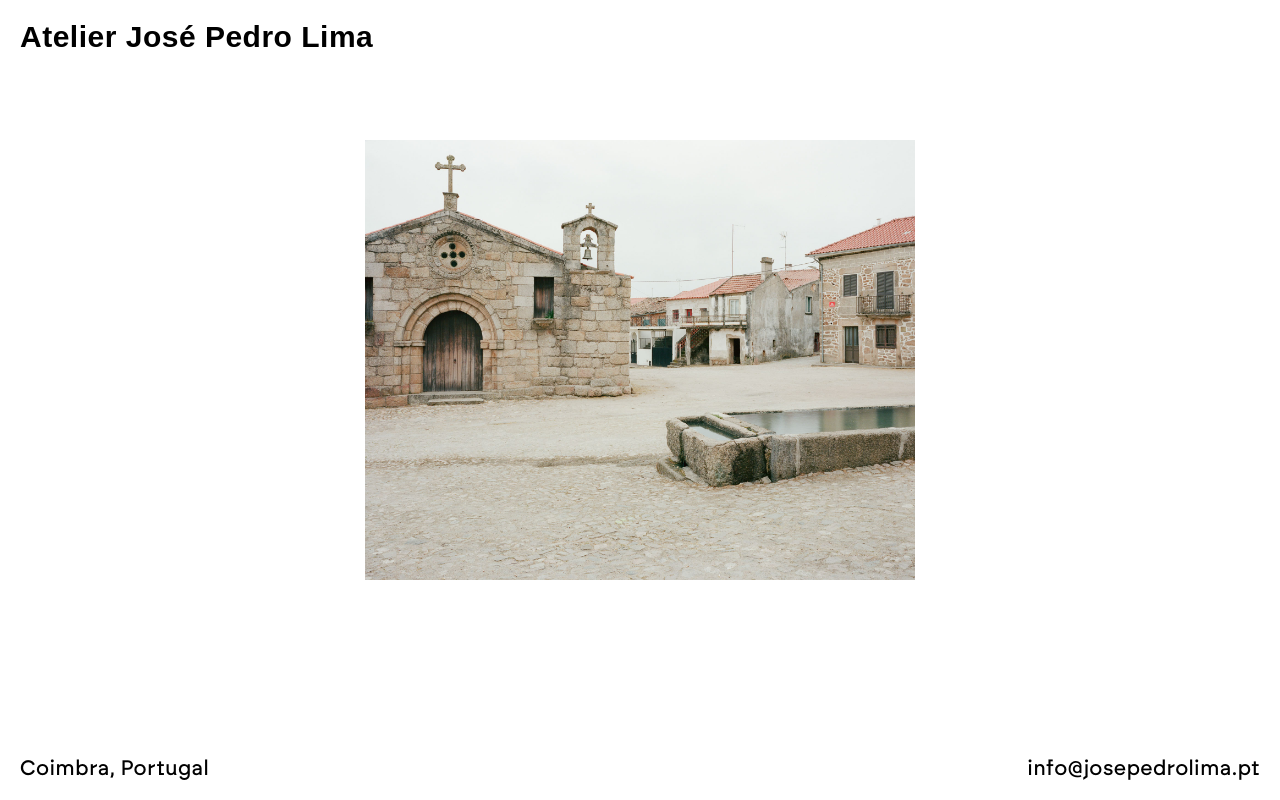
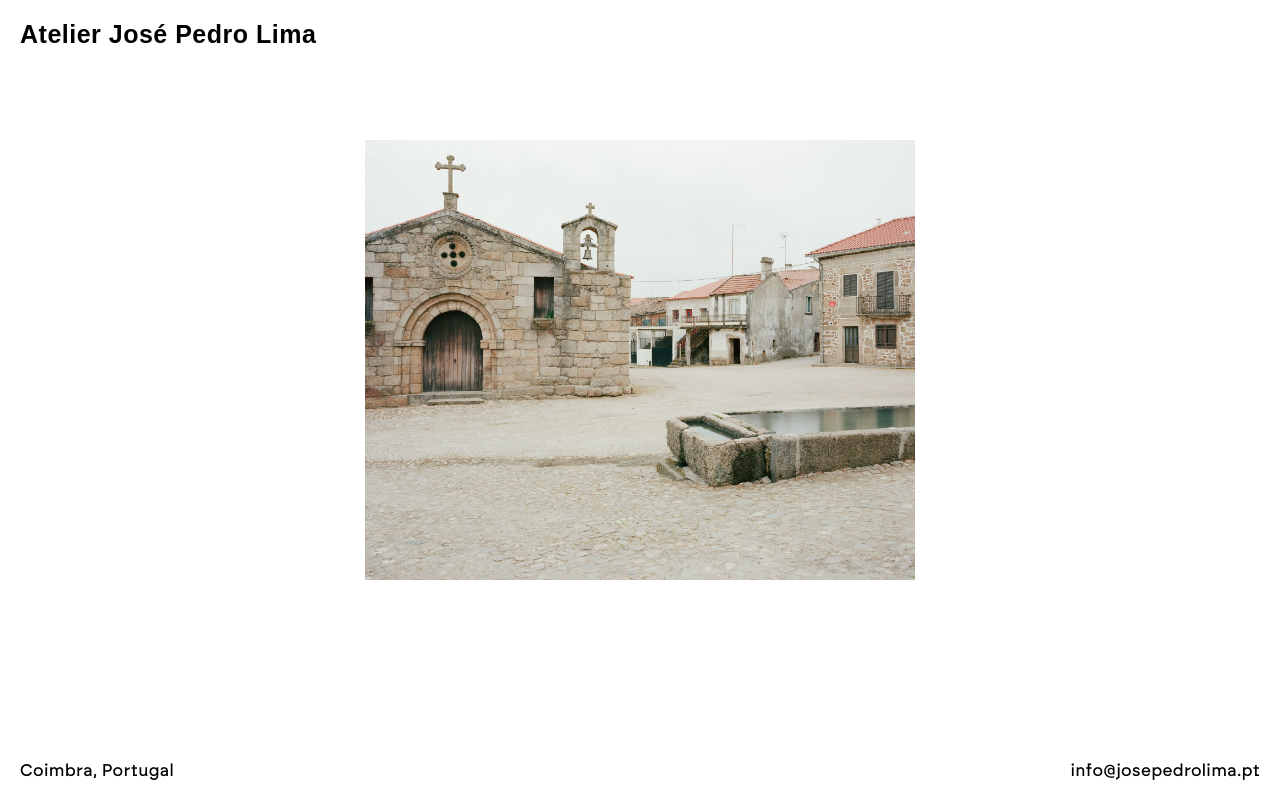
Before and after one commit to josepedrolima/josepedrolima.pt, a plain HTML site: page index.html in a window 1280 px wide. Drawn offline with Linux system fonts and the light colour scheme; files whose address does not match are found by name; a web font is replaced by a local one.

Commit message:
Reduce font sizes in index.html

```diff
--- a/index.html
+++ b/index.html
@@ -42,7 +42,7 @@
       left: 20px;
       font-family: "Brockmann", sans-serif;
       font-weight: 700; /* Bold */
-      font-size: 30px; /* 1.5x */
+      font-size: 25px; /* 1.5x */
       letter-spacing: 0.5px;
     }
 
@@ -67,7 +67,7 @@
       left: 20px;
       font-family: "Brockmann", sans-serif;
       font-weight: 400; /* Medium */
-      font-size: 21px; /* 1.5x */
+      font-size: 17px; /* 1.5x */
       letter-spacing: 0.3px;
     }
 
@@ -77,7 +77,7 @@
       right: 20px;
       font-family: "Brockmann", sans-serif;
       font-weight: 400; /* Medium */
-      font-size: 21px; /* 1.5x */
+      font-size: 17px; /* 1.5x */
       letter-spacing: 0.3px;
     }
 
```
